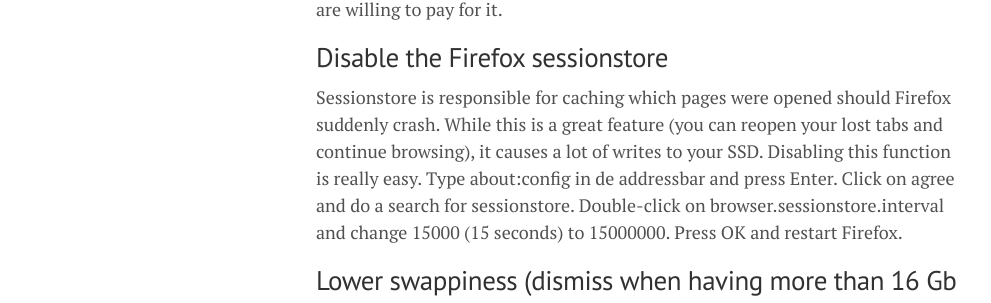
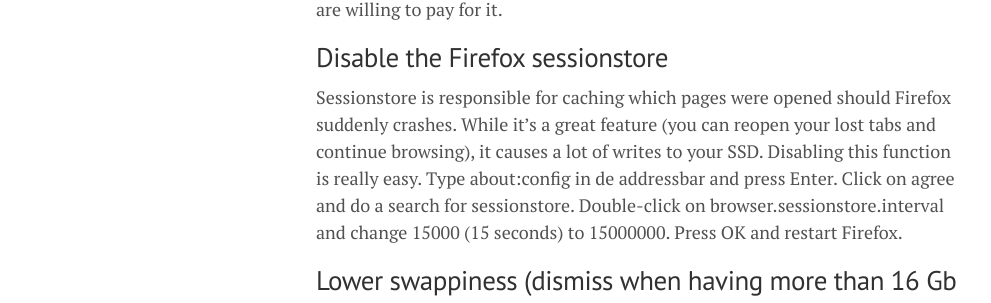
Before and after one commit to lgeurts/lgeurts.github.io, a Jekyll site: the page built from _posts/2022-10-03-optimizing-ubuntu-22.04.1-jammy-jellyfish.md, in a window 1280 px wide and 900 px high. Shown: the part 294-597 px from the top of the window, without its empty margins (0-991 px from the left). Built offline with Jekyll 4.4.1, drawn with Linux system fonts in a browser that asks for light colours; nearby versions of some CDN libraries; comment, search, counter and statistics services are not loaded.

Commit message:
Update 2022-10-03-optimizing-ubuntu-22.04.1-jammy-jellyfish.md

```diff
--- a/_posts/2022-10-03-optimizing-ubuntu-22.04.1-jammy-jellyfish.md
+++ b/_posts/2022-10-03-optimizing-ubuntu-22.04.1-jammy-jellyfish.md
@@ -12,7 +12,7 @@
 
 ## Disable the Firefox sessionstore
 
-Sessionstore is responsible for caching which pages were opened should Firefox suddenly crash. While this is a great feature (you can reopen your lost tabs and continue browsing), it causes a lot of writes to your SSD.
+Sessionstore is responsible for caching which pages were opened should Firefox suddenly crashes. While it's a great feature (you can reopen your lost tabs and continue browsing), it causes a lot of writes to your SSD.
 Disabling this function is really easy. Type about:config in de addressbar and press Enter. Click on agree and do a search for sessionstore. Double-click on browser.sessionstore.interval and change 15000 (15 seconds) to 15000000. Press OK and restart Firefox.
 
 ## Lower swappiness (dismiss when having more than 16 Gb RAM)
```
